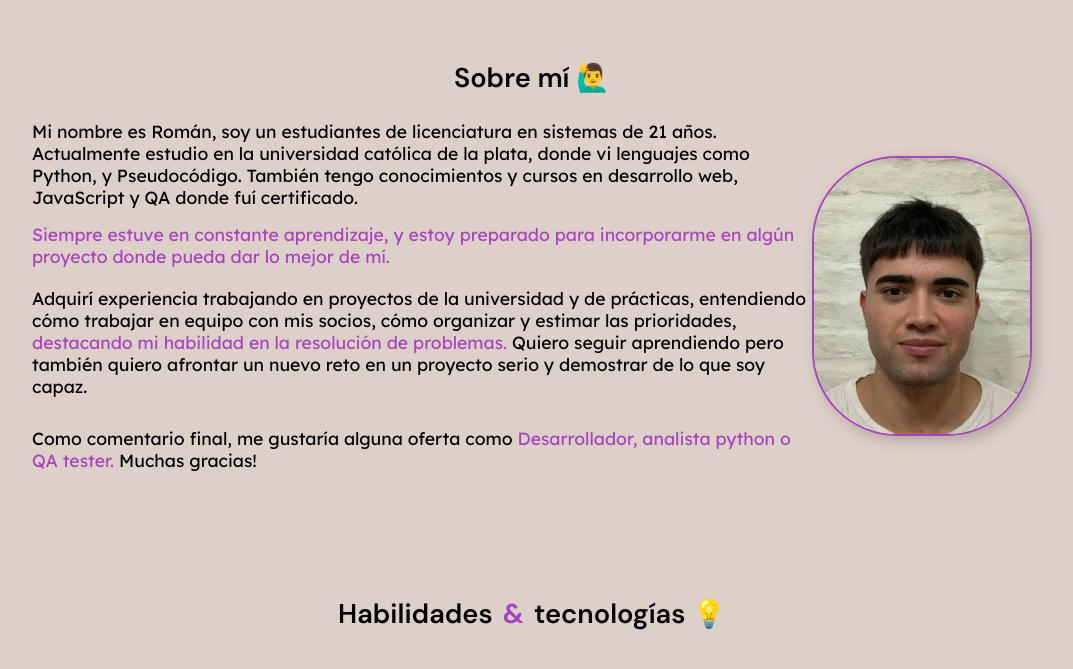
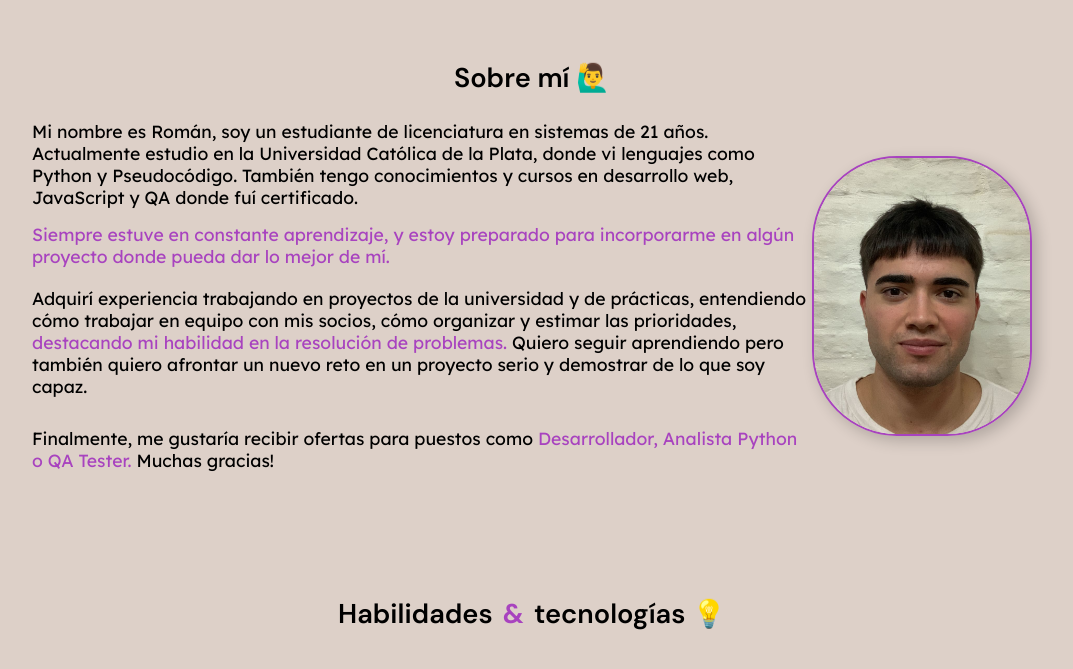
Before and after one commit to romanraffo/Portfolio-Rom-n-Raffo, a plain HTML site: page index.html in a window 1280 px wide. Shown: the part 1320-1989 px from the top of the page, without its empty margins (108-1181 px from the left). Drawn offline with nearby package versions, Linux system fonts and the light colour scheme; a web font is replaced by a local one.

Commit message:
Actualizacion de errores

```diff
--- a/index.html
+++ b/index.html
@@ -22,7 +22,7 @@
         </div>
     </header>
 
-    <section class="section__hero">
+    <section class="section__hero" id="seccion__inicio">
         <section class="section__hero2">
             <div class="div1__hero">
                 Hola! Soy Román Raffo
@@ -86,7 +86,7 @@
             <section class="section__hero6">
                 <section class="section__hero7">
                     <div class="div5__hero2">
-                        Mi nombre es Román, soy un estudiantes de licenciatura en sistemas de 21 años. Actualmente estudio en la universidad católica de la plata, donde vi lenguajes como Python, y Pseudocódigo.
+                        Mi nombre es Román, soy un estudiante de licenciatura en sistemas de 21 años. Actualmente estudio en la Universidad Católica de la Plata, donde vi lenguajes como Python y Pseudocódigo.
                         También tengo conocimientos y cursos en desarrollo web, JavaScript y QA donde fuí certificado.
                     </div>
                     <span class="resaltado_sobre_mi">Siempre estuve en constante aprendizaje, y estoy preparado para incorporarme en algún proyecto donde pueda dar lo mejor de mí.</span>
@@ -94,7 +94,7 @@
                         Adquirí experiencia trabajando en proyectos de la universidad y de prácticas, entendiendo cómo trabajar en equipo con mis socios, cómo organizar y estimar las prioridades, <span class="resaltado_sobre_mi"> destacando mi habilidad en la resolución de problemas.</span> Quiero seguir aprendiendo pero también quiero afrontar un nuevo reto en un proyecto serio y demostrar de lo que soy capaz.
                     </div>
                     <div class="div5__hero2">
-                        Como comentario final, me gustaría alguna oferta como  <span class="resaltado_sobre_mi"> Desarrollador, analista python o QA tester.</span> Muchas gracias!
+                        Finalmente, me gustaría recibir ofertas para puestos como  <span class="resaltado_sobre_mi"> Desarrollador, Analista Python o QA Tester.</span> Muchas gracias!
                     </div>
                 </section>
                 <div class="div5__hero3">
```
